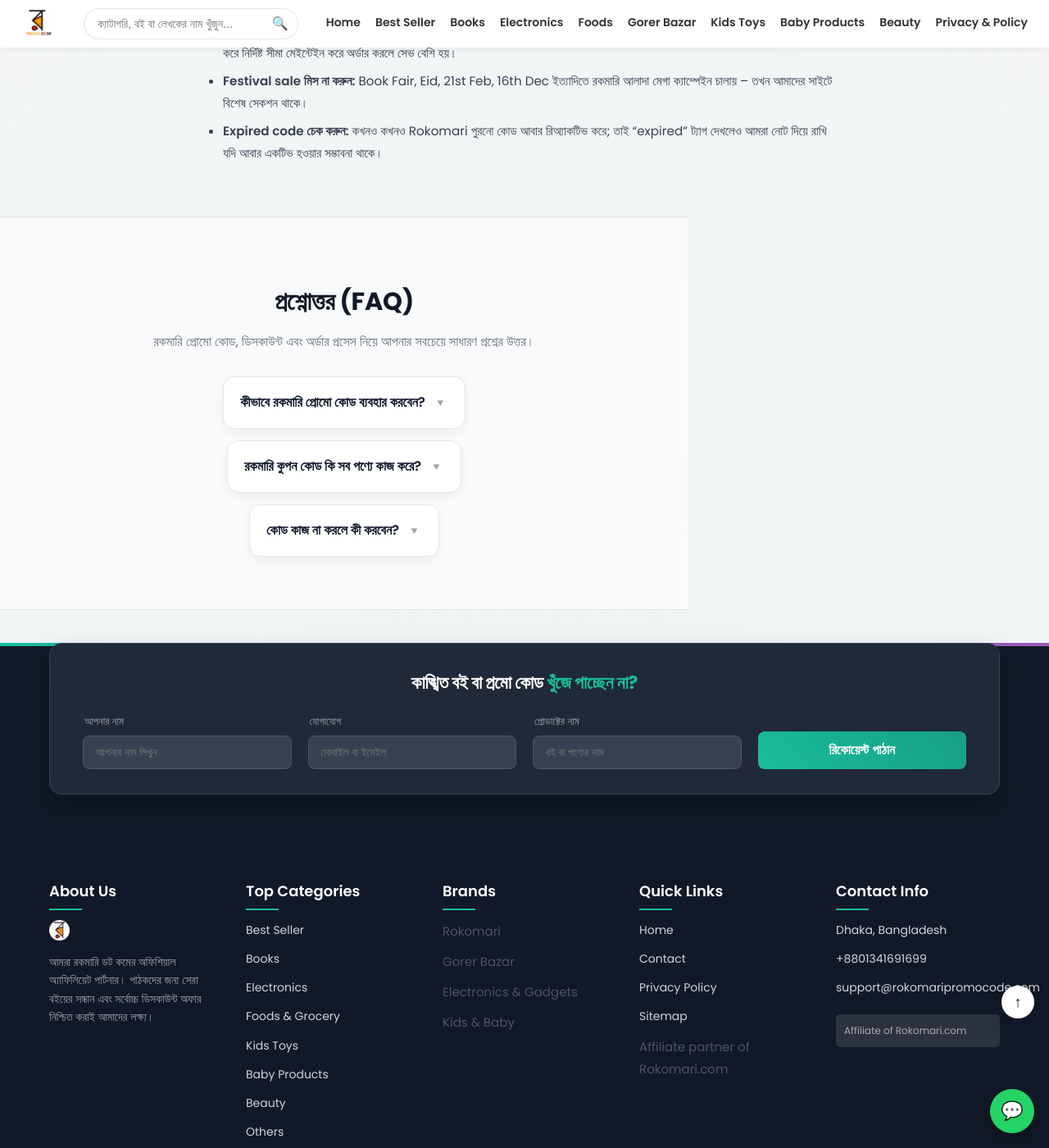
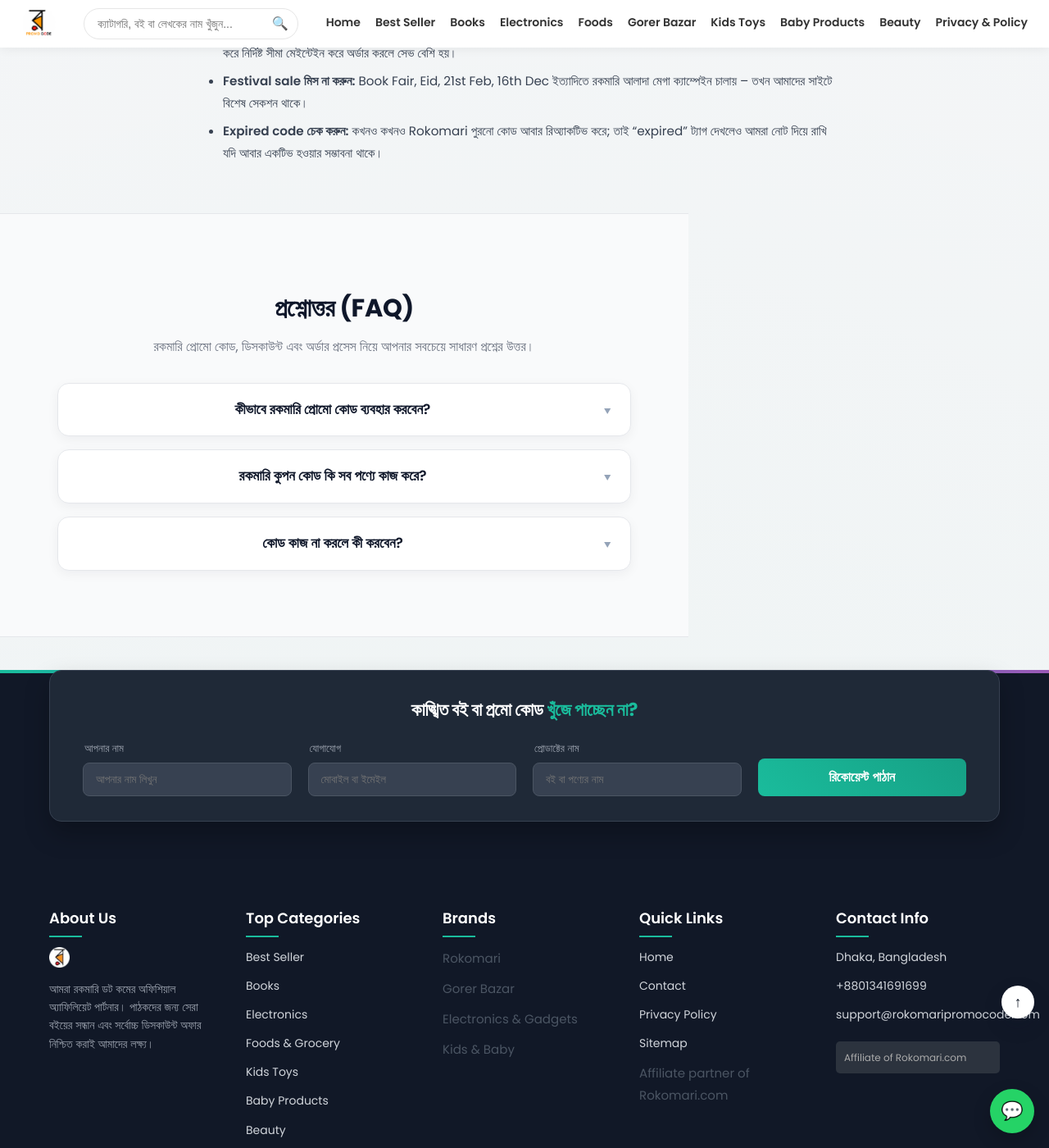
Before and after one commit to RokomariPromoCode/rokomaripromocode.github.io, a Jekyll site: the page built from index.md, in a window 1280 px wide and 1400 px high, scrolled down 2254 px. Shown: the whole window at 82% size. Built offline with Jekyll 4.4.1, drawn with Linux system fonts in a browser that asks for light colours.

Commit message:
Update styles.css

```diff
--- a/assets/styles.css
+++ b/assets/styles.css
@@ -998,6 +998,139 @@
 .faq-section .faq-item {
   margin-left: auto;
   margin-right: auto;
+}
+
+/* ============================================================
+   MODERN CENTERED FAQ WITH ANIMATION
+   ============================================================ */
+
+/* Fade-in + slide-up animation */
+@keyframes faqFadeIn {
+  0% {
+    opacity: 0;
+    transform: translateY(20px);
+  }
+  100% {
+    opacity: 1;
+    transform: translateY(0);
+  }
+}
+
+.faq-section {
+  width: 100%;
+  margin: 60px 0 40px;
+  padding: 60px 0 80px;
+  background: #f9fafb;
+  border-top: 1px solid #e5e7eb;
+  border-bottom: 1px solid #e5e7eb;
+  animation: faqFadeIn 0.7s ease-out; /* Section fade-in */
+}
+
+.faq-section .container {
+  max-width: 820px;
+  margin-left: auto !important;
+  margin-right: auto !important;
+  padding-left: 16px !important;
+  padding-right: 16px !important;
+  text-align: center;
+}
+
+.faq-section h2 {
+  font-size: 1.9rem;
+  font-weight: 700;
+  margin-bottom: 10px;
+  letter-spacing: -0.01em;
+  color: #0f172a;
+}
+
+.faq-section .faq-intro {
+  max-width: 680px;
+  margin: 0 auto 30px;
+  font-size: 1rem;
+  color: #6b7280;
+  line-height: 1.65;
+}
+
+.faq-section .faq-grid {
+  max-width: 700px;
+  margin: 0 auto;
+  display: flex;
+  flex-direction: column;
+  gap: 16px;
+}
+
+/* FAQ Item Card */
+.faq-section .faq-item {
+  width: 100%;
+  border-radius: 14px;
+  border: 1px solid #e5e7eb;
+  background: #ffffff;
+  padding: 18px 20px;
+  margin-left: auto;
+  margin-right: auto;
+
+  /* Smooth animation on load */
+  opacity: 0;
+  animation: faqFadeIn 0.6s ease-out forwards;
+  animation-delay: 0.15s;
+
+  box-shadow: 0 4px 14px rgba(15, 23, 42, 0.05);
+  transition: box-shadow 0.2s ease, transform 0.2s ease, border-color 0.2s ease;
+}
+
+/* Hover effect */
+.faq-section .faq-item:hover {
+  border-color: #cbd5e1;
+  box-shadow: 0 10px 28px rgba(15, 23, 42, 0.12);
+  transform: translateY(-2px);
+}
+
+/* FAQ Question */
+.faq-section .faq-item summary {
+  position: relative;
+  padding-right: 28px;
+  font-weight: 600;
+  font-size: 1.08rem;
+  color: #0f172a;
+  cursor: pointer;
+  list-style: none;
+}
+
+/* Hide ugly default arrow */
+.faq-section .faq-item summary::-webkit-details-marker {
+  display: none;
+}
+
+/* Modern Chevron Icon */
+.faq-section .faq-item summary::after {
+  content: "▾";
+  position: absolute;
+  right: 4px;
+  top: 50%;
+  transform: translateY(-50%);
+  font-size: 1.05rem;
+  color: #94a3b8;
+  transition: transform 0.25s ease, color 0.25s ease;
+}
+
+/* Open State */
+.faq-section .faq-item[open] summary {
+  color: #2563eb;
+}
+
+.faq-section .faq-item[open] summary::after {
+  transform: translateY(-50%) rotate(180deg);
+  color: #2563eb;
+}
+
+/* FAQ Answer */
+.faq-section .faq-body {
+  margin-top: 12px;
+  font-size: 1rem;
+  color: #475569;
+  line-height: 1.7;
+  text-align: left;
+  animation: faqFadeIn 0.35s ease-out;
 }
 
 /* ============================================================
```
